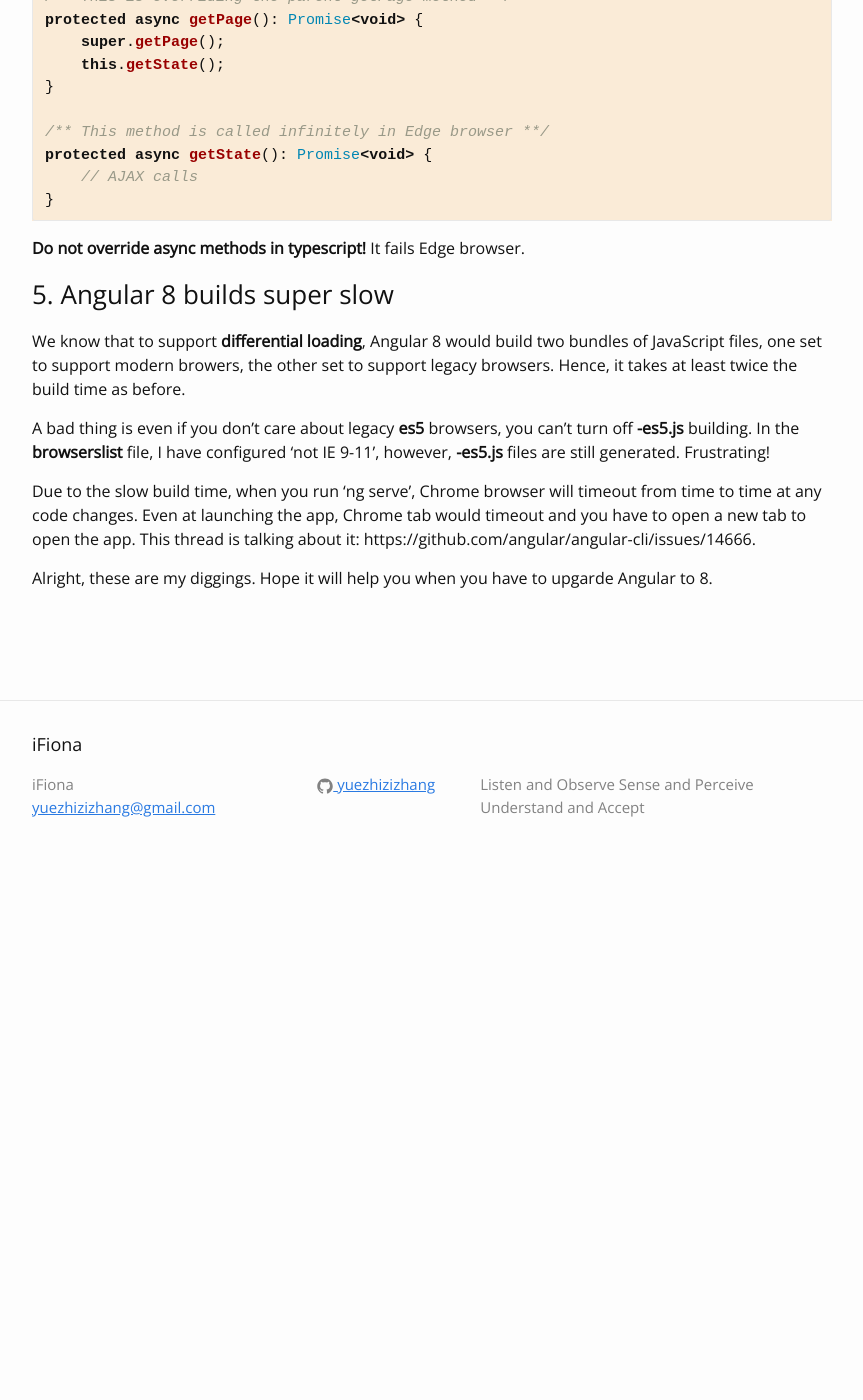
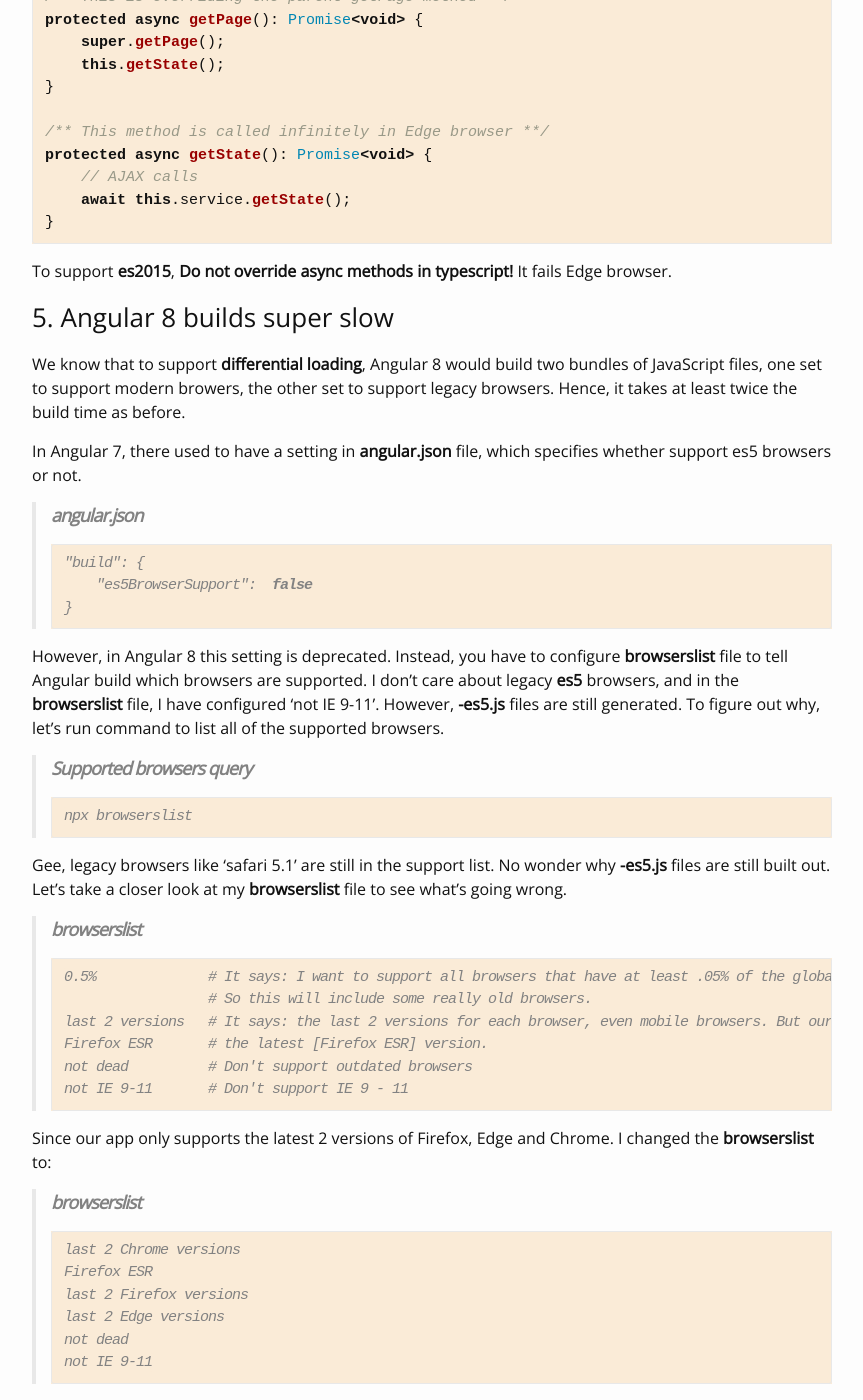
Before and after one commit to yuezhizizhang/yuezhizizhang.github.io, a Jekyll site: the page built from _posts/2019-08-23-a-hard-lesson-of-upgrading-to-angular8.markdown, in a window 1280 px wide and 1400 px high, scrolled down 2540 px. Shown: the whole window, without its empty margins (208-1071 px from the left). Built offline with Jekyll 4.4.1, drawn with Linux system fonts in a browser that asks for light colours; some web fonts are replaced; before the commit the page ends 3418 px from its top, so only the background shows below that; some of the changed text lies outside the part shown.

Commit message:
2019-08-29

````diff
--- a/_posts/2019-08-23-a-hard-lesson-of-upgrading-to-angular8.markdown
+++ b/_posts/2019-08-23-a-hard-lesson-of-upgrading-to-angular8.markdown
@@ -12,7 +12,7 @@
 
 **Finally**, our app with Angular 8 doesn't work on IE11 and Edge anymore.
 
-Regrading the 3 problems above, the Clarity upgrade, even though it's a tedious job, but is the simplest one to solve. However, the performance issue and the IE11/Edge support are not so easy to figure out why. As I dig further, there are a variety of reasons behind it.
+Regrading the 3 problems above, the Clarity upgrade, even though it's a tedious job, but is the simplest one to solve. On the contrary, the performance issue and the IE11/Edge support are not so easy to figure out why. As I dig further, there are a variety of reasons behind it.
 
 ### 1. Upgrading from Angular 6 to Angular 8, IE 11 doesn't work anymore.
 
@@ -61,7 +61,7 @@
 
 Well, the real problem is with **Promise** and **async/await**. In our app, every HTTP request is turned into a **Promise**. In addition, all of the asynchronous calls are turned into synchronous looking codes with **async/await**.
 
-You remember to support IE 11, I have changed the TypeScript compile target back to **es5**. Apparaently, the generated JavaScript codes has a poor performance. This blog [Compiling async/await to ES3/ES5 in TypeScript](https://mariusschulz.com/blog/compiling-async-await-to-es3-es5-in-typescript) explains how awful JavaScript codes would be if compile **async/await** to **es5**. Having said that, however with Angular 6, even though TypeScripts are compiled to **es5** as well, I didn't feel **async/await** has a such big impact on the performance.
+You remember to support IE 11, I have changed the TypeScript compile target back to **es5**. Apparaently, the generated JavaScript codes to support async/await has a poor performance. This blog [Compiling async/await to ES3/ES5 in TypeScript](https://mariusschulz.com/blog/compiling-async-await-to-es3-es5-in-typescript) explains how awful JavaScript codes would be if compile **async/await** to **es5**. Having said that, however with Angular 6, even though TypeScripts are compiled to **es5** as well, I didn't feel **async/await** has a such big impact on the performance.
 
 Anyway, to improve the AJAX performance, we have to drop support of IE 11 and compile TypeScripts to **es2015** instead. Another reason we can't support IE 11 anymore is because Clarity 2 datagrid is almost not responding in IE 11. When you drag the scrollbar, the page refreshes very slowly.
 
@@ -79,17 +79,56 @@
 /** This method is called infinitely in Edge browser **/
 protected async getState(): Promise<void> {
     // AJAX calls
+    await this.service.getState();
 }
 ```
 
-**Do not override async methods in typescript!** It fails Edge browser.
+To support **es2015**, **Do not override async methods in typescript!** It fails Edge browser.
 
 ### 5. Angular 8 builds super slow
 
 We know that to support **differential loading**, Angular 8 would build two bundles of JavaScript files, one set to support modern browers, the other set to support legacy browsers. Hence, it takes at least twice the build time as before.
 
-A bad thing is even if you don't care about legacy **es5** browsers, you can't turn off **-es5.js** building. In the **browserslist** file, I have configured 'not IE 9-11', however, **-es5.js** files are still generated. Frustrating!
+In Angular 7, there used to have a setting in **angular.json** file, which specifies whether support es5 browsers or not.
 
-Due to the slow build time, when you run 'ng serve', Chrome browser will timeout from time to time at any code changes. Even at launching the app, Chrome tab would timeout and you have to open a new tab to open the app. This thread is talking about it: https://github.com/angular/angular-cli/issues/14666.
+> **angular.json**
+```json
+"build": {
+    "es5BrowserSupport":  false
+}
+```
+
+However, in Angular 8 this setting is deprecated. Instead, you have to configure **browserslist** file to tell Angular build which browsers are supported. I don't care about legacy **es5** browsers, and in the **browserslist** file, I have configured 'not IE 9-11'. However, **-es5.js** files are still generated. To figure out why, let's run command to list all of the supported browsers.
+
+> **Supported browsers query**
+```
+npx browserslist
+```
+
+Gee, legacy browsers like 'safari 5.1' are still in the support list. No wonder why **-es5.js** files are still built out. Let's take a closer look at my **browserslist** file to see what's going wrong.
+
+> **browserslist**
+```
+> 0.5%              # It says: I want to support all browsers that have at least .05% of the global browser usage.
+                  # So this will include some really old browsers.
+last 2 versions   # It says: the last 2 versions for each browser, even mobile browsers. But our app is not targeting at mobile devices.
+Firefox ESR       # the latest [Firefox ESR] version.
+not dead          # Don't support outdated browsers
+not IE 9-11       # Don't support IE 9 - 11
+```
+
+Since our app only supports the latest 2 versions of Firefox, Edge and Chrome. I changed the **browserslist** to:
+
+> **browserslist**
+```
+last 2 Chrome versions
+Firefox ESR
+last 2 Firefox versions
+last 2 Edge versions
+not dead
+not IE 9-11
+```
+
+Thus, the build doesn't generate **-es5.js** files anymore.
 
 Alright, these are my diggings. Hope it will help you when you have to upgarde Angular to 8.
````
Also changed, not shown: other parts of _posts/2019-08-23-a-hard-lesson-of-upgrading-to-angular8.markdown (+2 -2 lines).
